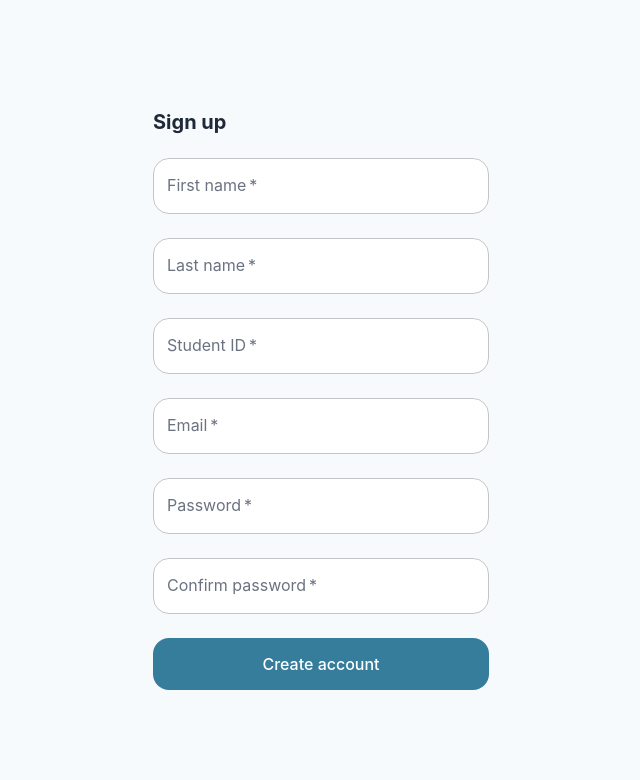
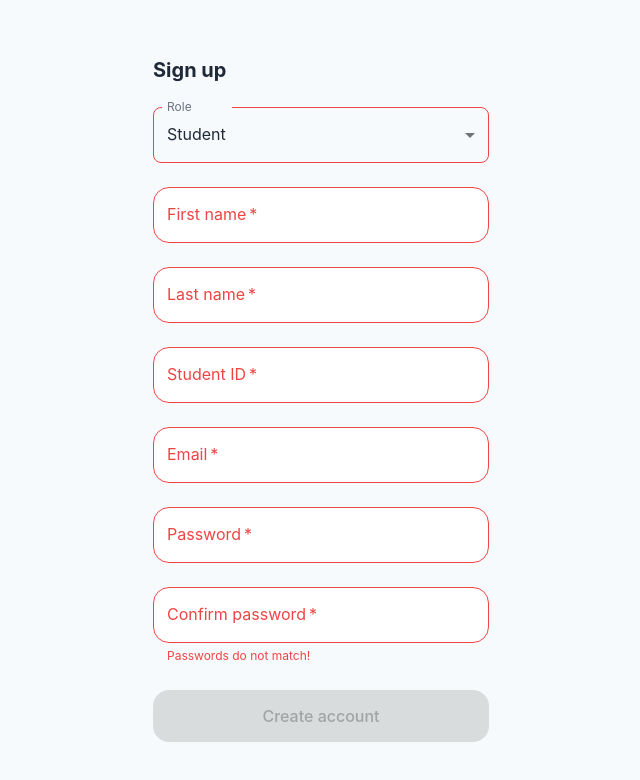
Before and after one commit to SeoBlack/Attendance, a React (Vite) app in the folder attendance-frontend/: page /signup in a window 1280 px wide. Shown: the top 780 px of the page, without its empty margins (319-959 px from the left). Built offline with nearby package versions, Linux system fonts and the light colour scheme.

Commit message:
API url set as env var. Form with checks done.

```diff
--- a/attendance-frontend/src/api/auth.ts
+++ b/attendance-frontend/src/api/auth.ts
@@ -1,6 +1,8 @@
+import {pfetch} from "./lib/fetch";
+
 export enum USER_ROLE {
-  STUDENT = 'STUDENT',
-  TEACHER = 'TEACHER',
+  STUDENT = 'student',
+  TEACHER = 'teacher',
 }
 
 export type SignupOptions = {
@@ -12,8 +14,7 @@ export type SignupOptions = {
   studentId?: string;
 }
 export async function requestSignup(options: SignupOptions){
-  // TODO: implement
-  let resp = await fetch('http://localhost:8081/signup', {
+  let resp = await pfetch(`/signup`, {
     method: 'POST',
     headers: {
       'Content-Type': 'application/json'
--- /dev/null
+++ b/attendance-frontend/src/api/lib/fetch.ts
@@ -0,0 +1,3 @@
+export function pfetch(url: string, args: any): Promise<any> {
+  return fetch(`${import.meta.env.VITE_API_URL}${url}`, ...args)
+}
--- a/attendance-frontend/src/pages/SignupPage.tsx
+++ b/attendance-frontend/src/pages/SignupPage.tsx
@@ -1,36 +1,52 @@
-import {useEffect, useState} from 'react';
+import {useEffect, useMemo, useState} from 'react';
 import {
-  Alert,
   Box,
+  FormControl, InputLabel, MenuItem,
+  Select,
   Stack,
   Typography,
-
 } from '@mui/material';
 
 import { ActionButton, FormTextField } from '../components/common';
 import {requestSignup, USER_ROLE} from "../api/auth";
 import {redirect} from "react-router-dom";
 
-function PasswordMismatchAlert({isMismatch}: {isMismatch: boolean}) {
-  if(isMismatch)
-    return <Alert severity="error">
-            Passwords do not match!
-          </Alert>
-}
+const userRoleOptions = Object.entries(USER_ROLE).map(([rk, role]) => <MenuItem key={rk} value={role}>{role.charAt(0).toUpperCase() + role.slice(1)}</MenuItem>)
+
 export default function SignupPage() {
-  const [email, setEmail] = useState('');
   const [password, setPassword] = useState('');
   const [passwordConfirm, setPasswordConfirm] = useState('');
+  const [passwordsMismatch, setPasswordsMismatch] = useState(false);
+
+  const [email, setEmail] = useState('');
   const [firstName, setFirstName] = useState('');
   const [lastName, setLastName] = useState('');
-  const [role, setRole] = useState('');
+  const [role, setRole] = useState(USER_ROLE.STUDENT);
   const [studentId, setStudentId] = useState('');
 
-  const [passwordsMismatch, setPasswordsMismatch] = useState(false);
+  const [emailValid, setEmailValid] = useState(true);
+  const [firstNameValid, setFirstNameValid] = useState(true);
+  const [lastNameValid, setLastNameValid] = useState(true);
+  const [roleValid, setRoleValid] = useState(true);
+  const [studentIdValid, setStudentIdValid] = useState(true);
 
-  useEffect(()=>{
-    console.log(password, passwordConfirm);
-    setPasswordsMismatch(password !== passwordConfirm);
+  const formValid = useMemo(() => {
+    return emailValid && firstNameValid && lastNameValid && roleValid && studentIdValid && !passwordsMismatch;
+  }, [emailValid, firstNameValid, lastNameValid, roleValid, studentIdValid, passwordsMismatch])
+
+  useEffect(()=> {
+    setPasswordsMismatch((password?.trim() || "") === "" || password !== passwordConfirm);
+  })
+  const validateForm = () => {
+    setEmailValid(email.trim() !== "");
+    setFirstNameValid(firstName.trim() !== "");
+    setLastNameValid(lastName.trim() !== "");
+    setRoleValid(role !== "" as USER_ROLE);
+    setStudentIdValid(role === USER_ROLE.STUDENT && studentId.trim() !== "");
+  }
+
+  useEffect(() => {
+    validateForm()
   })
 
   const handleSubmit = (e: React.FormEvent) => {
@@ -85,21 +101,45 @@ export default function SignupPage() {
               </Typography>
             </Box>
 
+            <FormControl fullWidth>
+              <InputLabel id="role-select-label">Role</InputLabel>
+              <Select
+                labelId="role-select-label"
+                value={role}
+                label="Select role"
+                onChange={e => setRole(e.target.value)}
+                error={!studentIdValid}
+              >
+                {userRoleOptions}
+              </Select>
+            </FormControl>
+
             <FormTextField
               label="First name" type="text" name="firstName" placeholder="Your first name" value={firstName}
               onChange={(e) => setFirstName(e.target.value)}
               required
+              error={!firstNameValid}
             />
             <FormTextField
               label="Last name" type="text" name="lastName" placeholder="Your last name" value={lastName}
               onChange={(e) => setLastName(e.target.value)}
               required
+              error={!lastNameValid}
             />
-            <FormTextField
-              label="Student ID" type="text" name="studentId" placeholder="Enter your student ID" value={studentId}
-              onChange={(e) => setStudentId(e.target.value)}
-              required
-            />
+
+            {
+              role === USER_ROLE.STUDENT ?
+                (
+                  <FormTextField
+                  label="Student ID" type="text" name="studentId" placeholder="Enter your student ID" value={studentId}
+                  onChange={(e) => setStudentId(e.target.value)}
+                  required
+                  error={!studentIdValid}
+                  />
+                )
+                : null
+            }
+
 
             <FormTextField
               label="Email" type="email" name="email" autoComplete="email"
@@ -107,23 +147,29 @@ export default function SignupPage() {
               value={email}
               onChange={(e) => setEmail(e.target.value)}
               required
+              error={!emailValid}
             />
-
-            <PasswordMismatchAlert isMismatch={passwordsMismatch}/>
             <FormTextField
               label="Password" type="password" name="password" autoComplete="current-password" placeholder="Enter your password"
               value={password}
               onChange={(e) => setPassword(e.target.value)}
               required
+              error={passwordsMismatch}
             />
             <FormTextField
               label="Confirm password" type="password" name="password"  placeholder="Enter your password again"
               value={passwordConfirm}
               onChange={(e) => setPasswordConfirm(e.target.value)}
               required
+              error={passwordsMismatch}
+              helperText={passwordsMismatch ? "Passwords do not match!" : ""}
+
             />
 
-            <ActionButton type="submit" fullWidth size="large" color="brand">
+            <ActionButton
+              type="submit" fullWidth size="large" color="brand"
+              disabled={!formValid}
+            >
               Create account
             </ActionButton>
 
--- /dev/null
+++ b/attendance-frontend/src/vite-env.d.ts
@@ -0,0 +1,2 @@
+/// <reference types="vite/client" />
+/// <reference types="vite/types/importMeta.d.ts" />
```
Also changed, not shown: 2 other files (tests, documents, lock files or other folders).
